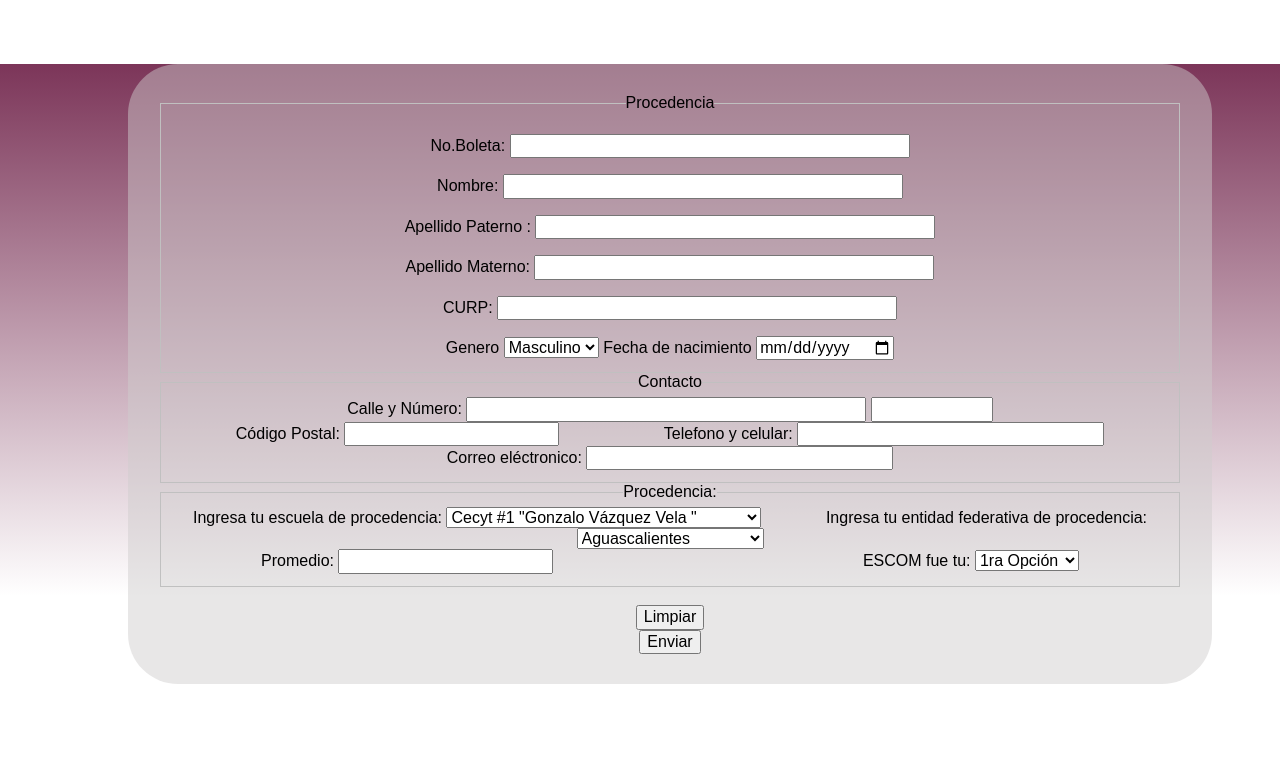
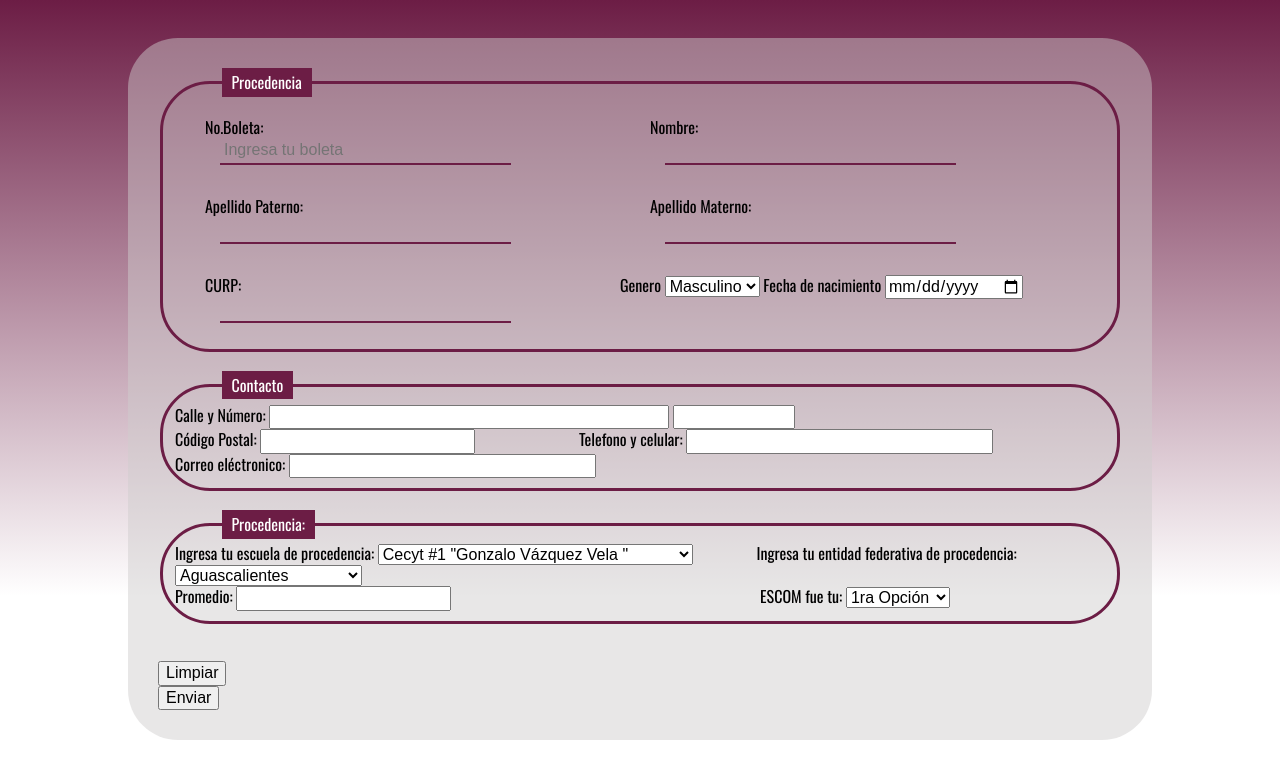
Before and after one commit to pabloacostaflores/web_project, a PHP site: page / in a window 1280 px wide. Shown: the top 779 px of the page. Run offline with PHP 8.4, Linux system fonts and the light colour scheme.

Commit message:
se estilizan inputs y varias cosas mas

```diff
--- a/REAL/css/style.css
+++ b/REAL/css/style.css
@@ -4,19 +4,66 @@ Client:
 Authors:
 Developed @ One Month in Mexico City
 */
-.general{
+*{
+    -moz-box-sizing: border-box; /* Firexfox */
+    -webkit-box-sizing: border-box; /* Safari/Chrome/iOS/Android */
+    box-sizing: border-box; /* IE */
+}
+.clearfix:after {
+content: "";
+display: table;
+clear: both;
+}
+body{
     background: linear-gradient(180deg, #6C1D45 0%, #FFFFFF 74.51%);
     background-size: cover;
     background-position: center;
     background-attachment: fixed;
-    font-family: arial;
+    font-family: 'Oswald', sans-serif;
 }
 .form{
-    margin-top:5%;
+    margin-top:3%;
     width: 80%;
-    text-align: center;
+    text-align: left;
     margin-left: 10%;
     background: rgba(207, 205, 205, 0.479);
     border-radius: 50px;
     padding: 30px;
 }
+.input{
+    padding: 4px;
+    display:block;
+    border:none;
+    border-bottom: 2px solid #6C1D45;
+    margin-left:15px;
+    width:70%;
+    background-color: #ffffff00;
+}
+legend {
+    background-color: #6C1D45;
+    color: white;
+    padding: 5px 10px;
+    margin-left: 5%;
+}
+fieldset {
+    display: block;
+    margin-inline-start: 2px;
+    margin-inline-end: 2px;
+    padding-block-start: 0.35em;
+    padding-inline-start: 0.75em;
+    padding-inline-end: 0.75em;
+    padding-block-end: 0.625em;
+    border-width: 3px;
+    border-color: #6C1D45;
+    border-image: initial;
+    margin-bottom: 2%;
+    border-radius: 50px;
+}
+p{
+    margin-left: 30px;
+    float: left;
+}
+#nac, #gen{
+    margin-top: 15px;
+    display: inline-block;
+}
--- a/REAL/index.html
+++ b/REAL/index.html
@@ -4,48 +4,45 @@
     <meta charset="UTF-8">
     <meta http-e quiv="content-type" content="text/html; charset=utf-8" />
     <title>TITULO</title>
+    <link rel="preconnect" href="https://fonts.gstatic.com">
+    <link href="https://fonts.googleapis.com/css2?family=Oswald:wght@300;400;500&display=swap" rel="stylesheet">
     <!-- CSS -->
     <link rel="stylesheet" href="/css/normalize.css">
     <link rel="stylesheet" href="/css/style.css">
+    <!-- media queries -->
+    <link rel="stylesheet" href="css/medium.css" media="(max-width: 630px)">
+    <link rel="stylesheet" href="css/small.css" media="(max-width: 630px)">
 </head>
-
 <body>
-    <div class="general">
     <!-- header with buttons -->
     <div class="header">
-
     </div>
     <!-- form -->
     <div class="form">
         <form>
             <!-- identidad -->
-
             <fieldset>
                 <legend>Procedencia</legend>
 
-                    <p>No.Boleta: <input type="text" name="numero_de_boleta" size="40"></p>
-                    <p>Nombre: <input type="text" name="nombre" size="40"></p>
-                    <p>Apellido Paterno : <input type="text" name="apellido_paterno" size="40"></p>
-                    <p>Apellido Materno:
-                        <input type="text" name="apellido materno" size="40"></p>
-                    <p>CURP: <input type="text" style="text-transform:uppercase;" name="curp " size="40 "></p>
+                <p>No.Boleta:<input type="text" name="numero_de_boleta" size="40" class="input" placeholder="Ingresa tu boleta"></p>
+                <p>Nombre:<input type="text" name="nombre" size="40" class="input"></p>
+                <p>Apellido Paterno:<input type="text" name="apellido_paterno" size="40" class = "input"></p>
+                <p>Apellido Materno:<input type="text" name="apellido materno" size="40" class="input"></p>
+                <p>CURP:<input type="text" style="text-transform:uppercase;" name="curp " size="40 " class="input"></p>
+                <div id="gen">
                     <label for="genero">Genero</label>
                     <select name="genero">
-
                         <option value="Masculino">Masculino</option>
                         <option value="Femenino">Femenino</option>
+                        <option value="Otro">Otro</option>
                     </select>
-
-
-
+                </div>
+                <div id="nac">
                     <label for="fechanacimiento">Fecha de nacimiento</label>
-                    <input type="date" id="fechanacimiento" />
-
+                    <input type="date" id="fechanacimiento"/>
+                </div>
             </fieldset>
-
-
             <!-- contacto -->
-
 
             <fieldset>
                 <legend>Contacto</legend>
@@ -141,17 +138,13 @@
             <!-- Botones -->
             <br/>
             <input type="reset" value="Limpiar" /><br/>
-                <input type="button" value="Enviar" onclick="alert( 'Gracias! Tus datos fueron guardados correctamente') " /><br/>
+            <input type="button" value="Enviar" onclick="alert('Gracias! Tus datos fueron guardados correctamente') " /><br/>
         </form>
         <!-- form global -->
     </div>
     <!-- footer -->
     <div class="footer">
-
     </div>
-    </div>
-
-
 </body>
 
 </html>
```
Also changed, not shown: REAL/css/medium.css (added), REAL/css/small.css (added). Lines whose indentation alone changed are shown as unchanged.
